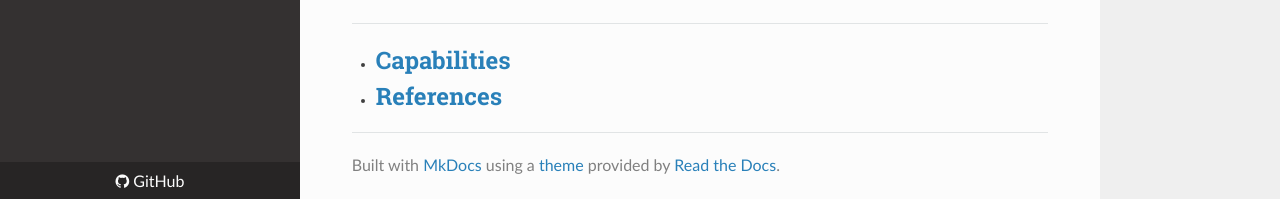
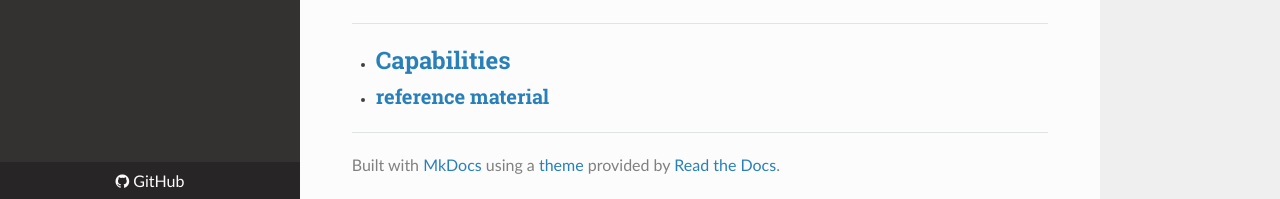
Before and after one commit to JuliaMath/DoubleFloats.jl, an MkDocs documentation site: the page built from docs/src/appropriate.md, in a window 1280 px wide and 900 px high, scrolled down 1122 px. Shown: the part 698-897 px from the top of the window. Built offline with MkDocs 1.6.1, drawn with Linux system fonts in a browser that asks for light colours; nearby versions of some CDN libraries; old or Windows-style settings are respelled for this version of MkDocs.

Commit message:
Update appropriate.md

```diff
--- a/docs/src/appropriate.md
+++ b/docs/src/appropriate.md
@@ -80,4 +80,4 @@
 
 - ## [Capabilities](https://github.com/JuliaMath/DoubleFloats.jl/blob/master/docs/src/capabilites.md)
 
-- ## [References](https://github.com/JuliaMath/DoubleFloats.jl/blob/master/docs/src/references.md)
+- ### [reference material](https://github.com/JuliaMath/DoubleFloats.jl/blob/master/docs/src/references.md)
```
